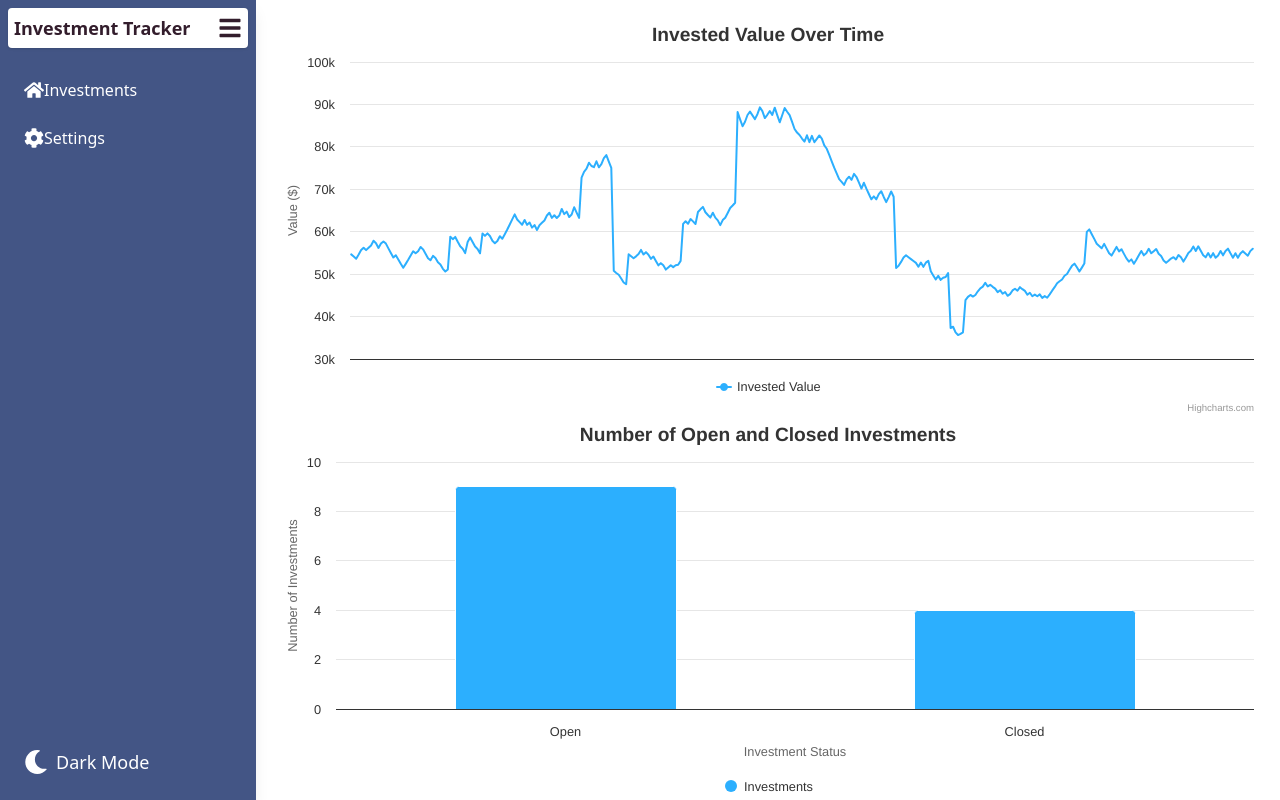
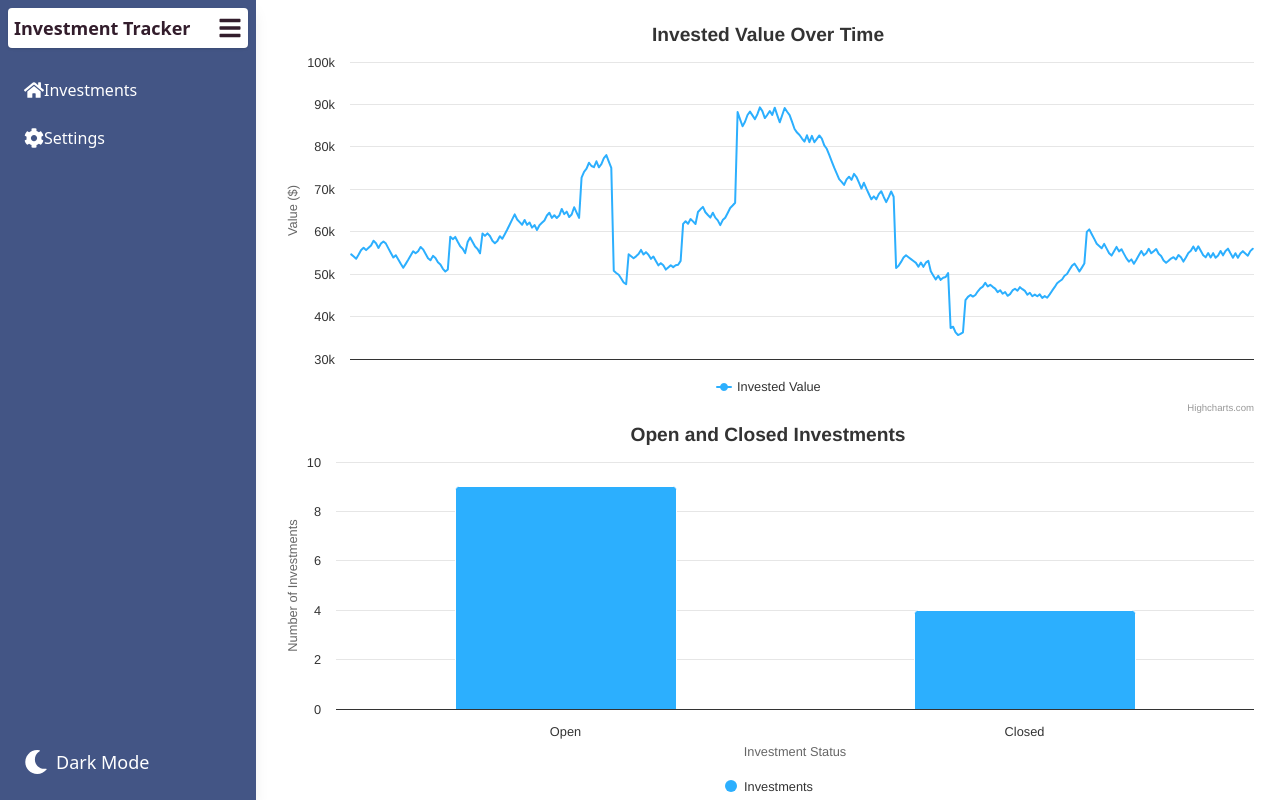
Before and after one commit to RosenGeorgievvv/investment-tracker-tool, a React (Create React App) app: page /dashboard in a window 1280 px wide. Shown: the top 800 px of the page. Built offline with nearby package versions, Linux system fonts and the light colour scheme.

Commit message:
project development

```diff
--- a/src/App.js
+++ b/src/App.js
@@ -28,7 +28,7 @@ const App = () => {
         />
         <div className={`transition-all duration-400 ${isSidebarOpen ? 'ml-64' : 'ml-16'} p-4`}>
           <Routes>
-            <Route path="/dashboard" element={<Dashboard />} />
+            <Route path="/dashboard" element={<Dashboard  />} />
             <Route path="/settings" element={<Settings />} />
           </Routes>
         </div>
--- a/src/components/OpenClosedInvest.jsx
+++ b/src/components/OpenClosedInvest.jsx
@@ -9,7 +9,6 @@ const OpenClosedInvestmentsChart = () => {
 
   useEffect(() => {
     if (data && data.marketPrices) {
-      console.log('Data Loaded:', data.marketPrices);
 
       let openCount = 0;
       let closedCount = 0;
@@ -25,10 +24,6 @@ const OpenClosedInvestmentsChart = () => {
           });
         }
       });
-
-      console.log('Open Investments:', openCount);
-      console.log('Closed Investments:', closedCount);
-
       setOpenInvestments(openCount);
       setClosedInvestments(closedCount);
     } else {
@@ -41,7 +36,7 @@ const OpenClosedInvestmentsChart = () => {
       type: 'column',
     },
     title: {
-      text: 'Number of Open and Closed Investments',
+      text: 'Open and Closed Investments',
     },
     xAxis: {
       categories: ['Open', 'Closed'],
--- /dev/null
+++ b/src/components/PortfolioPieChart.jsx
@@ -0,0 +1,66 @@
+import { useEffect, useState } from 'react';
+import Highcharts from 'highcharts';
+import HighchartsReact from 'highcharts-react-official';
+import cryptoData from '../data/crypto.js';
+import propertyData from '../data/properties.js';
+import metalsData from '../data/metals.js';
+import stocksData from '../data/stocks.js';
+
+const PortfolioDonutChart = () => {
+  const [chartData, setChartData] = useState([]);
+
+  useEffect(() => {
+    const aggregateData = () => {
+      const getTotalValue = (data) => {
+        return data.marketPrices.reduce((acc, market) => {
+          if (market.seriesPrice) {
+            const seriesTotal = market.seriesPrice.reduce((sum, price) => sum + price.value, 0);
+            return acc + seriesTotal;
+          }
+          return acc;
+        }, 0);
+      };
+
+      const cryptoValue = getTotalValue(cryptoData).toFixed(2);
+      const propertyValue = getTotalValue(propertyData).toFixed(2);
+      const metalsValue = getTotalValue(metalsData).toFixed(2);
+      const stocksValue = getTotalValue(stocksData).toFixed(2);
+
+      setChartData([
+        { name: 'Crypto', y: parseFloat(cryptoValue) },
+        { name: 'Property', y: parseFloat(propertyValue) },
+        { name: 'Rare Metals', y: parseFloat(metalsValue) },
+        { name: 'Stocks', y: parseFloat(stocksValue) },
+      ]);
+    };
+
+    aggregateData();
+  }, []);
+
+  const options = {
+    chart: {
+      type: 'pie',
+    },
+    title: {
+      text: 'Portfolio Area of investments',
+    },
+    plotOptions: {
+      pie: {
+        innerSize: '50%',
+        depth: 45,
+      },
+    },
+    series: [{
+      name: 'Investments',
+      data: chartData,
+    }],
+  };
+
+  return (
+    <div className="widget">
+      <HighchartsReact highcharts={Highcharts} options={options} />
+    </div>
+  );
+};
+
+export default PortfolioDonutChart;
--- a/src/data/metals.js
+++ b/src/data/metals.js
@@ -1,4 +1,4 @@
-module.exports = [
+module.exports =
   {
     marketPrices: [
       {
@@ -1536,5 +1536,4 @@ module.exports = [
         closed: false,
       },
     ],
-  },
-];
+  };
--- a/src/data/properties.js
+++ b/src/data/properties.js
@@ -1,4 +1,4 @@
-module.exports = [
+module.exports =
   {
     marketPrices: [
       {
@@ -4438,5 +4438,4 @@ module.exports = [
         ],
       },
     ],
-  },
-];
+  };
--- a/src/pages/Dashboard.jsx
+++ b/src/pages/Dashboard.jsx
@@ -1,4 +1,5 @@
 import OpenClosedInvestmentsChart from "../components/OpenClosedInvest";
+import PortfolioDonutChart from "../components/PortfolioPieChart";
 import TotalInvestedChart from "../components/TotalInvest";
 
 
@@ -7,6 +8,7 @@ const Investments = () => {
     <div>
       <TotalInvestedChart />
       <OpenClosedInvestmentsChart />
+      <PortfolioDonutChart />
     </div>
   );
 };
--- a/src/pages/Settings.jsx
+++ b/src/pages/Settings.jsx
@@ -21,23 +21,26 @@ const Settings = () => {
       return;
     }
 
+    console.log(user);
   };
 
   return (
     <div className="flex items-center justify-center min-h-screen p-4">
-      <div className="max-w-lg w-full">
-        <h2 className="text-2xl font-bold mb-4 text-center">Settings</h2>
-        <form onSubmit={handleSubmit} className="space-y-4">
+      <div className="max-w-lg w-full bg-white rounded-lg shadow-lg p-6">
+        <h2 className="text-3xl font-bold mb-6 text-center text-blue-700">
+          Settings
+        </h2>
+        <form onSubmit={handleSubmit} className="space-y-5">
           <div>
-            <label className="block text-sm font-medium text-black-700">
+            <label className="block text-sm font-medium text-gray-700">
               First Name
             </label>
             <input type="text" name="firstName" value={user.firstName} onChange={handleChange}
-              className="mt-1 block w-full p-2 border border-black-300 rounded-md shadow-sm focus:ring-indigo-500 focus:border-indigo-500 sm:text-sm"
+              className="mt-1 block w-full p-3 border border-gray-300 rounded-md shadow-sm focus:ring-purple-500 focus:border-purple-500 sm:text-sm"
             />
           </div>
           <div>
-            <label className="block text-sm font-medium text-black-700">
+            <label className="block text-sm font-medium text-gray-700">
               Last Name
             </label>
             <input
@@ -45,11 +48,11 @@ const Settings = () => {
               name="lastName"
               value={user.lastName}
               onChange={handleChange}
-              className="mt-1 block w-full p-2 border border-black-300 rounded-md shadow-sm focus:ring-indigo-500 focus:border-indigo-500 sm:text-sm"
+              className="mt-1 block w-full p-3 border border-gray-300 rounded-md shadow-sm focus:ring-purple-500 focus:border-purple-500 sm:text-sm"
             />
           </div>
           <div>
-            <label className="block text-sm font-medium text-black-700">
+            <label className="block text-sm font-medium text-gray-700">
               Age
             </label>
             <input
@@ -57,16 +60,16 @@ const Settings = () => {
               name="age"
               value={user.age}
               onChange={handleChange}
-              className="mt-1 block w-full p-2 border border-black-300 rounded-md shadow-sm focus:ring-indigo-500 focus:border-indigo-500 sm:text-sm"
+              className="mt-1 block w-full p-3 border border-gray-300 rounded-md shadow-sm focus:ring-purple-500 focus:border-purple-500 sm:text-sm"
             />
           </div>
           <div>
-            <label className="block text-sm font-medium text-black-700">
+            <label className="block text-sm font-medium text-gray-700">
               Avatar
             </label>
             <input
               type="file"
-              className="mt-1 block w-full p-2 border border-black-300 rounded-md shadow-sm focus:ring-indigo-500 focus:border-indigo-500 sm:text-sm"
+              className="mt-1 block w-full p-3 border border-gray-300 rounded-md shadow-sm focus:ring-purple-500 focus:border-purple-500 sm:text-sm"
             />
             {user.avatarURL && (
               <img
@@ -79,7 +82,7 @@ const Settings = () => {
           <div className="text-center">
             <button
               type="submit"
-              className="inline-flex justify-center py-2 px-4 border border-transparent shadow-sm text-sm font-medium rounded-md text-white bg-indigo-600 hover:bg-indigo-700 focus:outline-none focus:ring-2 focus:ring-offset-2 focus:ring-indigo-500"
+              className="inline-flex justify-center py-3 px-6 border border-transparent shadow-sm text-sm font-medium rounded-md text-white bg-blue-600 hover:bg-blue-700 focus:outline-none focus:ring-2 focus:ring-offset-2 focus:ring-purple-500"
             >
               Save
             </button>
```
Also changed, not shown: src/data/stocks.js.
